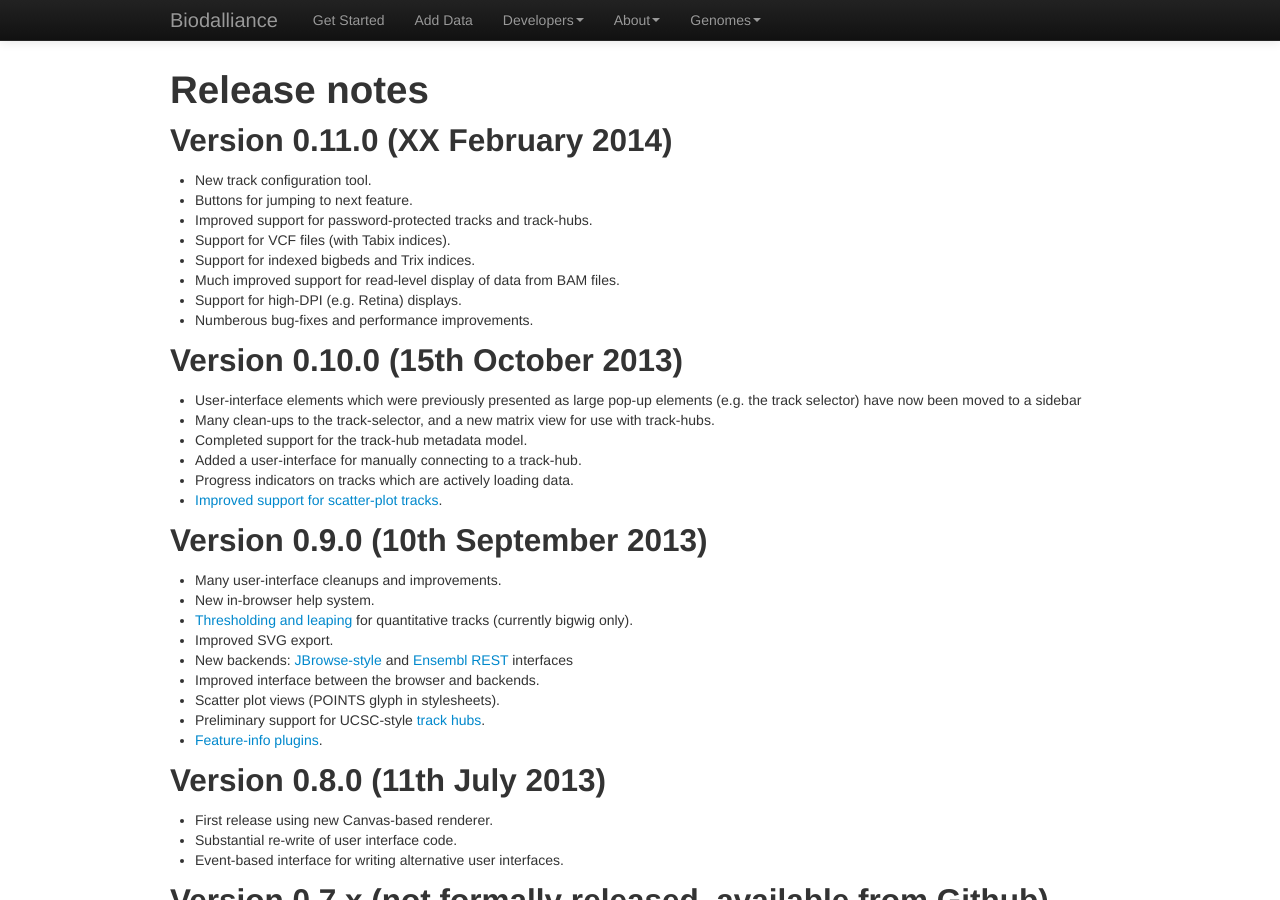
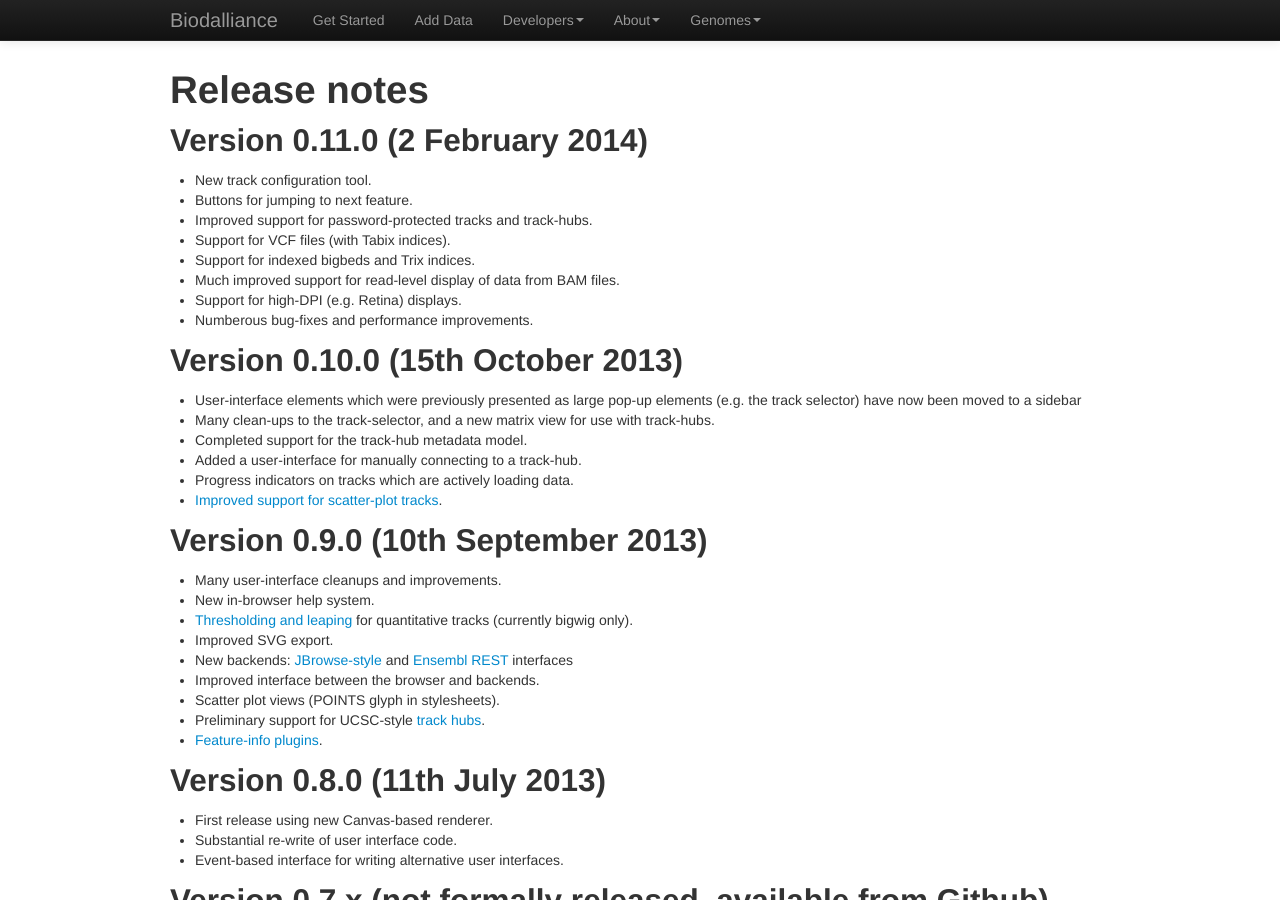
Before and after one commit to biodalliance/dalliance-web, a Jekyll site: the page built from notes.md, in a window 1280 px wide and 900 px high. Built offline with Jekyll 4.4.1, drawn with Linux system fonts in a browser that asks for light colours.

Commit message:
Release.

```diff
--- a/index.html
+++ b/index.html
@@ -129,7 +129,7 @@
         </div>
         <div class="span6">
           <h2>News</h2>
-    <p><strong>XX February</strong> Dalliance 0.11 is released with VCF support, a new track editor, and many other improvements.  See the <a href='notes.html'>release notes</a> for details.</p>
+    <p><strong>2 February</strong> Dalliance 0.11 is released with VCF support, a new track editor, and many other improvements.  See the <a href='notes.html'>release notes</a> for details.</p>
     <p><strong>15 October</strong> Dalliance 0.10 is released with mostly-complete support for
     <a href='http://genome.ucsc.edu/goldenPath/help/trackDb/trackDbHub.html'>UCSC-style track hubs</a>, and substantial user-interface improvements.  See the <a href='notes.html'>release notes</a> for more details.</p>
     <p><a href="oldnews.html">Older news...</a>
--- a/notes.md
+++ b/notes.md
@@ -3,7 +3,7 @@ layout: page
 title: Release notes
 ---
 
-Version 0.11.0 (XX February 2014)
+Version 0.11.0 (2 February 2014)
 -------------
 
  * New track configuration tool.
```
